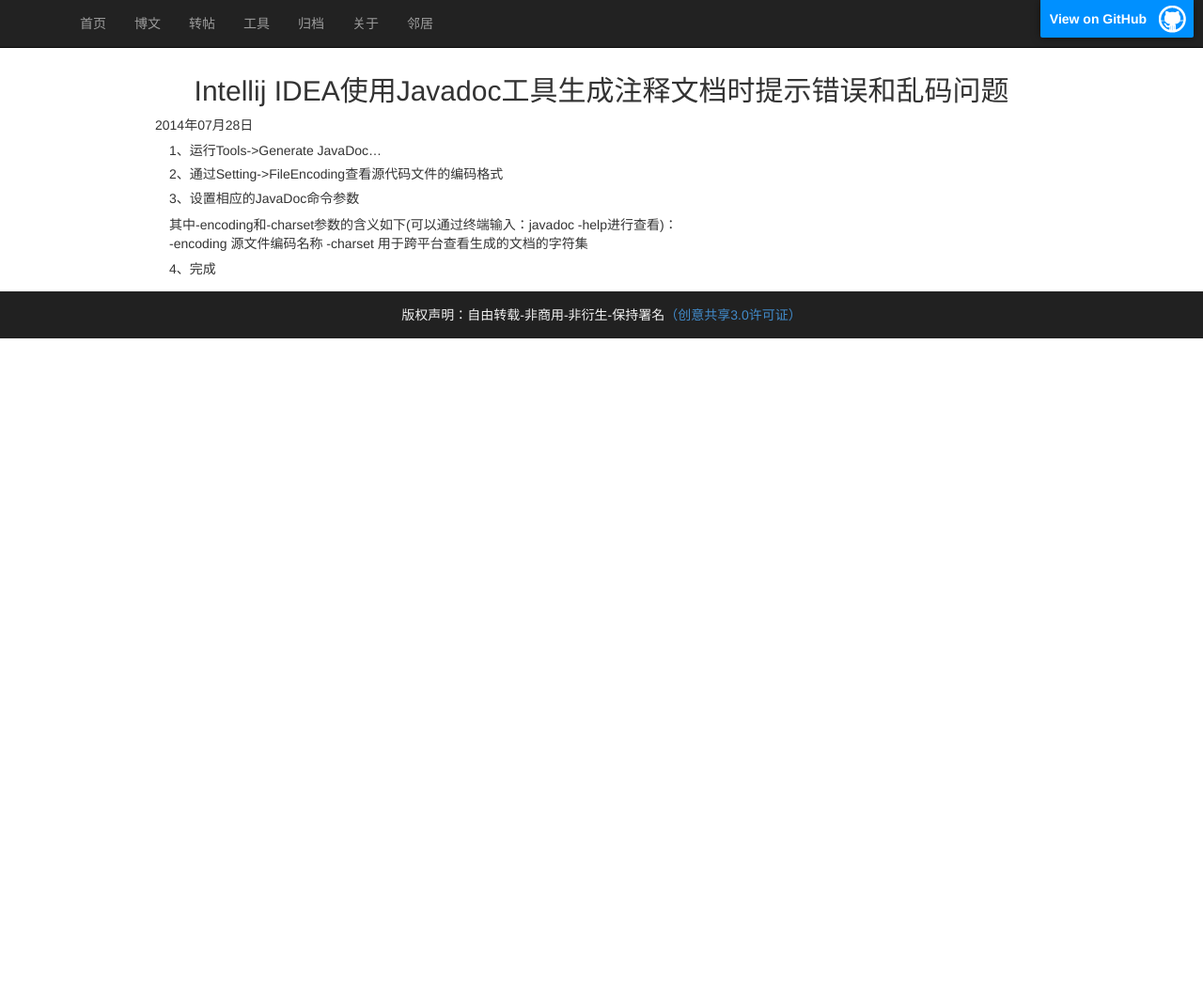
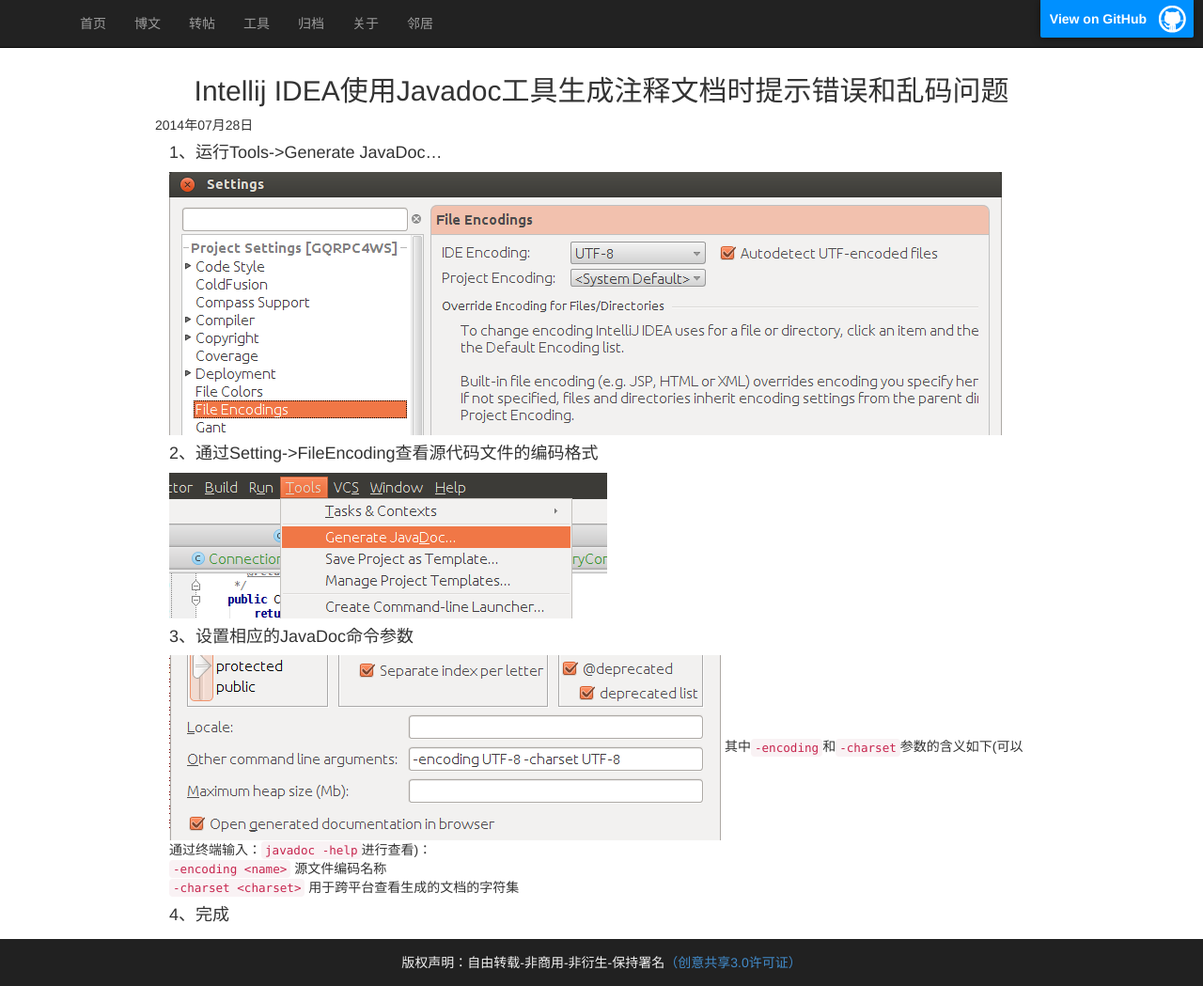
Before and after one commit to sheleng/sheleng.github.io, a Jekyll site: the page built from _posts/tools/2014-07-28-IntelliJ-IDEA-Test.md, in a window 1280 px wide and 1049 px high. Shown: the whole window at 94% size. Built offline with Jekyll 4.4.1, drawn with Linux system fonts in a browser that asks for light colours.

Commit message:
添加tools文档图片

```diff
--- a/_posts/tools/2014-07-28-IntelliJ-IDEA-Test.md
+++ b/_posts/tools/2014-07-28-IntelliJ-IDEA-Test.md
@@ -5,14 +5,14 @@
 tags: [javadoc,idea]
 ---
 
-#####1、运行Tools->Generate JavaDoc...
+####1、运行Tools->Generate JavaDoc...
+![](/public/images/posts/tools/2014-07-28-idea-javadoc-tool/file-encodings.png)
+####2、通过Setting->FileEncoding查看源代码文件的编码格式
+![](/public/images/posts/tools/2014-07-28-idea-javadoc-tool/generate-javadoc.png)
+####3、设置相应的JavaDoc命令参数
+![](/public/images/posts/tools/2014-07-28-idea-javadoc-tool/set-arguments.png)
+其中`-encoding`和`-charset`参数的含义如下(可以通过终端输入：`javadoc -help`进行查看)：
+`-encoding <name>`			源文件编码名称
+`-charset  <charset>` 		用于跨平台查看生成的文档的字符集
 
-#####2、通过Setting->FileEncoding查看源代码文件的编码格式
-
-#####3、设置相应的JavaDoc命令参数
-
-其中-encoding和-charset参数的含义如下(可以通过终端输入：javadoc -help进行查看)：
--encoding <name>			源文件编码名称
--charset  <charset> 		用于跨平台查看生成的文档的字符集
-
-#####4、完成
+####4、完成
```
Also changed, not shown: public/images/posts/tools/2014-07-28-idea-javadoc-tool/file-encodings.png (added), public/images/posts/tools/2014-07-28-idea-javadoc-tool/generate-javadoc.png (added), public/images/posts/tools/2014-07-28-idea-javadoc-tool/set-arguments.png (added).
